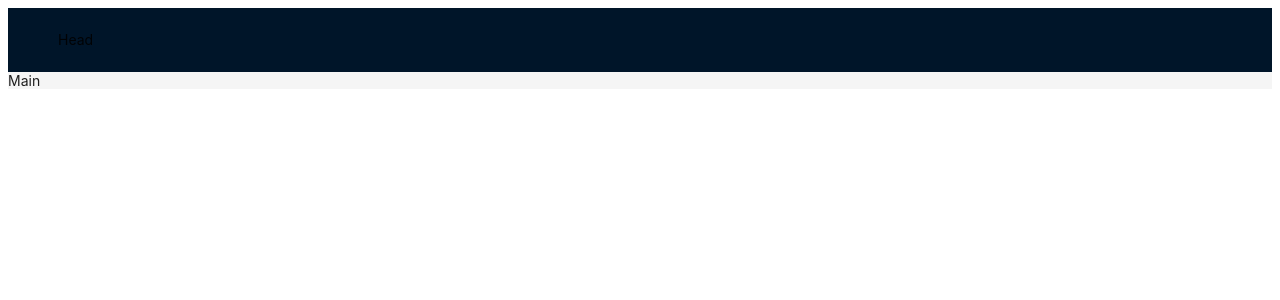
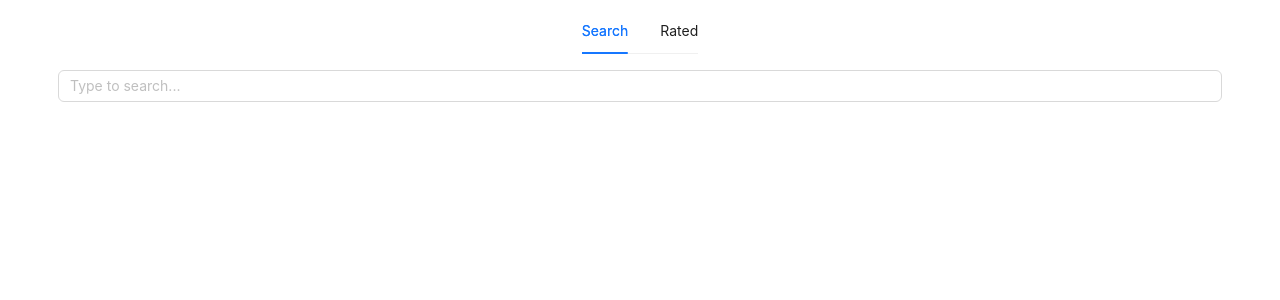
Before and after one commit to AOhapkin/movie_app, a React (Create React App) app in the folder movie-app/: page / in a window 1280 px wide. Shown: the top 300 px of the page. Built offline with nearby package versions, Linux system fonts and the light colour scheme.

Commit message:
AppHeader

```diff
--- a/movie-app/src/components/App/App.jsx
+++ b/movie-app/src/components/App/App.jsx
@@ -1,11 +1,10 @@
-import Layout, {Content, Header} from 'antd/es/layout/layout';
+import AppHeader from '../AppHeader';
 
 function App() {
   return (
-    <Layout>
-      <Header>Head</Header>
-      <Content>Main</Content>
-    </Layout>
+    <section>
+      <AppHeader />
+    </section>
   );
 }
 
--- a/movie-app/src/components/AppHeader/AppHeader.jsx
+++ b/movie-app/src/components/AppHeader/AppHeader.jsx
@@ -0,0 +1,38 @@
+import React from 'react';
+import { Header } from 'antd/es/layout/layout';
+import {Tabs, Input} from 'antd';
+
+const headerStyle = {
+  textAlign: 'center',
+  // height: 64,
+  backgroundColor: '#ffffff',
+  display: 'flex',
+  flexDirection: 'column',
+  alignItems: 'center'
+};
+
+function onTabsChange(key) {
+  console.log(key);
+}
+
+const tabsItems = [
+  {
+    key: '1',
+    label: 'Search',
+  },
+  {
+    key: '2',
+    label: 'Rated',
+  },
+]
+
+function AppHeader() {
+  return (
+    <Header style={headerStyle}>
+      <Tabs defaultActiveKey="1" items={tabsItems} onChange={onTabsChange} />
+      <Input placeholder="Type to search..." />
+    </Header>
+  );
+}
+
+export default AppHeader;
--- a/movie-app/src/components/AppHeader/index.js
+++ b/movie-app/src/components/AppHeader/index.js
@@ -0,0 +1,3 @@
+import AppHeader from './AppHeader';
+
+export default AppHeader;
--- a/movie-app/src/components/AppMain/AppMain.jsx
+++ b/movie-app/src/components/AppMain/AppMain.jsx
@@ -0,0 +1,5 @@
+function AppMain() {
+
+}
+
+export default AppMain;
```
